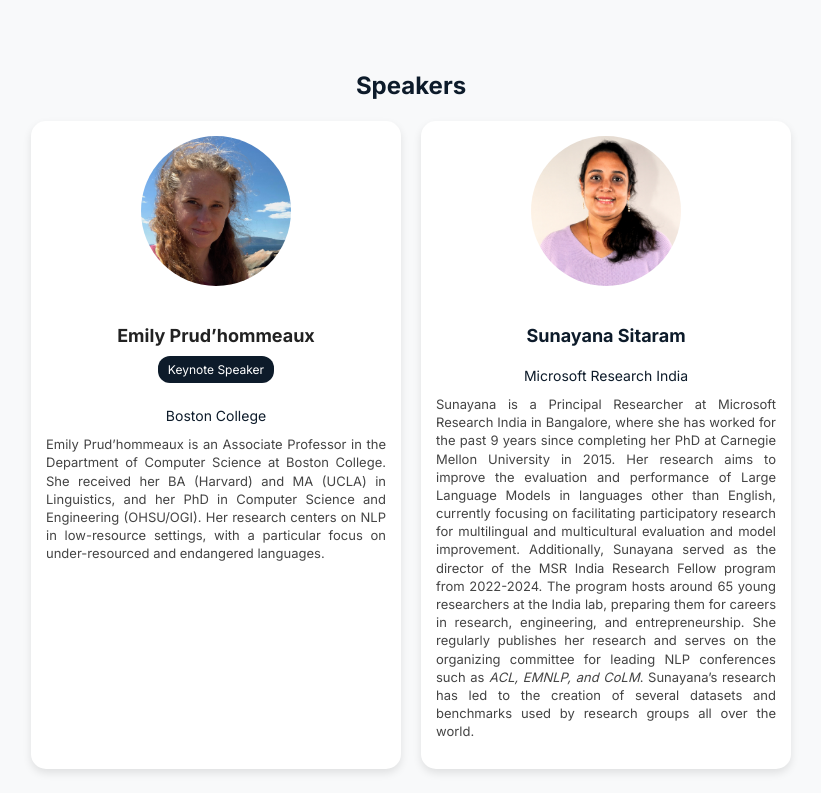
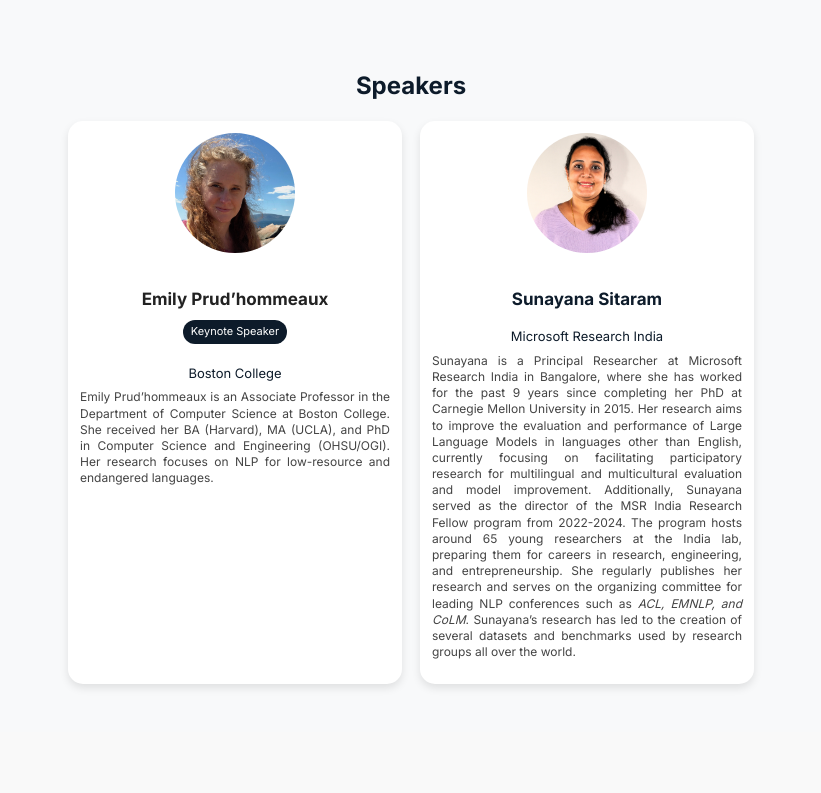
Before and after one commit to CLRLCLLMs/CLRLCLLMs-workshop.github.io-NeurIPS-2025, a plain HTML site: page index.html in a window 1280 px wide. Shown: the part 2860-3653 px from the top of the page, without its empty margins (229-1050 px from the left). Drawn offline with Linux system fonts and the light colour scheme.

Commit message:
Update index.html

```diff
--- a/index.html
+++ b/index.html
@@ -293,53 +293,53 @@
 <!-- Speakers Section -->
 <section id="speakers">
   <h2 style="text-align:center; color:#0d1b2a;">Speakers</h2>
-  <div class="speakers-container" style="display:flex; flex-wrap:wrap; justify-content:center; gap:20px;">
+  <div class="speakers-container" style="display:flex; flex-wrap:wrap; justify-content:center; gap:18px;">
 
    <!-- Speaker 1 (Keynote) -->
-<div class="speaker-card" style="width:340px; text-align:center; box-shadow:0 4px 8px rgba(0,0,0,0.1); border-radius:15px; padding:15px; background:#fff;">
+<div class="speaker-card" style="width:310px; text-align:center; box-shadow:0 4px 8px rgba(0,0,0,0.1); border-radius:15px; padding:12px; background:#fff;">
   <img src="emily-2 - Emily Prud'hommeaux.jpg"
        alt="Emily Prud’hommeaux"
-       style="width:150px; height:150px; object-fit:cover; border-radius:50%; margin-bottom:10px;">
+       style="width:120px; height:120px; object-fit:cover; border-radius:50%; margin-bottom:8px;">
 
-  <h3 style="font-size:18px; margin-bottom:5px;">Emily Prud’hommeaux</h3>
+  <h3 style="font-size:17px; margin-bottom:4px;">Emily Prud’hommeaux</h3>
 
   <!-- Keynote Badge -->
-  <span style="display:inline-block; background:#0d1b2a; color:#fff; font-size:12px; padding:4px 10px; border-radius:12px; margin-bottom:8px;">
+  <span style="display:inline-block; background:#0d1b2a; color:#fff; font-size:11px; padding:3px 8px; border-radius:12px; margin-bottom:6px;">
     Keynote Speaker
   </span>
 
-  <p style="font-weight:500; color:#0d1b2a; font-size:14px; margin-bottom:8px;">Boston College</p>
+  <p style="font-weight:500; color:#0d1b2a; font-size:13px; margin-bottom:6px;">Boston College</p>
 
-  <p style="margin-top:5px; color:#444; font-size:13px; text-align:justify; line-height:1.4;">
+  <p style="margin-top:4px; color:#444; font-size:12px; text-align:justify; line-height:1.35;">
     Emily Prud’hommeaux is an Associate Professor in the Department
-    of Computer Science at Boston College. She received her BA (Harvard)
-    and MA (UCLA) in Linguistics, and her PhD in Computer Science and
-    Engineering (OHSU/OGI). Her research centers on NLP in low-resource
-    settings, with a particular focus on under-resourced and endangered languages.
+    of Computer Science at Boston College. She received her BA (Harvard),
+    MA (UCLA), and PhD in Computer Science and Engineering (OHSU/OGI).
+    Her research focuses on NLP for low-resource and endangered languages.
   </p>
 </div>
 
     <!-- Speaker 2 -->
-<div class="speaker-card" style="width:340px; text-align:center; box-shadow:0 4px 8px rgba(0,0,0,0.1); border-radius:15px; padding:15px; background:#fff;">
+<div class="speaker-card" style="width:310px; text-align:center; box-shadow:0 4px 8px rgba(0,0,0,0.1); border-radius:15px; padding:12px; background:#fff;">
   <img src="sunayana_hires - Sunayana Sitaram.JPG"
        alt="Sunayana Sitaram"
-       style="width:150px; height:150px; object-fit:cover; border-radius:50%; margin-bottom:10px;">
+       style="width:120px; height:120px; object-fit:cover; border-radius:50%; margin-bottom:8px;">
 
-  <h3 style="font-size:18px; margin-bottom:5px;">
+  <h3 style="font-size:17px; margin-bottom:4px;">
     <a href="https://www.microsoft.com/en-us/research/people/susitara/" target="_blank" style="text-decoration:none; color:#0d1b2a;">
       Sunayana Sitaram
     </a>
   </h3>
 
-  <p style="font-weight:500; color:#0d1b2a; font-size:14px; margin-bottom:8px;">Microsoft Research India</p>
+  <p style="font-weight:500; color:#0d1b2a; font-size:13px; margin-bottom:6px;">Microsoft Research India</p>
 
-  <p style="margin-top:5px; color:#444; font-size:13px; text-align:justify; line-height:1.4;">
-Sunayana is a Principal Researcher at Microsoft Research India in Bangalore, where she has worked for the past 9 years since completing her PhD at Carnegie Mellon University in 2015. Her research aims to improve the evaluation and performance of Large Language Models in languages other than English, currently focusing on facilitating participatory research for multilingual and multicultural evaluation and model improvement. Additionally, Sunayana served as the director of the MSR India Research Fellow program from 2022-2024. The program hosts around 65 young researchers at the India lab, preparing them for careers in research, engineering, and entrepreneurship. She regularly publishes her research and serves on the organizing committee for leading NLP conferences such as <em>ACL, EMNLP, and CoLM</em>. Sunayana’s research has led to the creation of several datasets and benchmarks used by research groups all over the world.
+  <p style="margin-top:4px; color:#444; font-size:12px; text-align:justify; line-height:1.35;">
+    Sunayana is a Principal Researcher at Microsoft Research India in Bangalore, where she has worked for the past 9 years since completing her PhD at Carnegie Mellon University in 2015. Her research aims to improve the evaluation and performance of Large Language Models in languages other than English, currently focusing on facilitating participatory research for multilingual and multicultural evaluation and model improvement. Additionally, Sunayana served as the director of the MSR India Research Fellow program from 2022-2024. The program hosts around 65 young researchers at the India lab, preparing them for careers in research, engineering, and entrepreneurship. She regularly publishes her research and serves on the organizing committee for leading NLP conferences such as <em>ACL, EMNLP, and CoLM</em>. Sunayana’s research has led to the creation of several datasets and benchmarks used by research groups all over the world.
   </p>
 </div>
 
 </div>
 </section>
+
 
  <section id="organizers" style="padding: 40px 0; background-color: #f9f9f9;">
   <h2 style="text-align: center; color: #0d1b2a; font-size: 28px; margin-bottom: 30px;">
```
